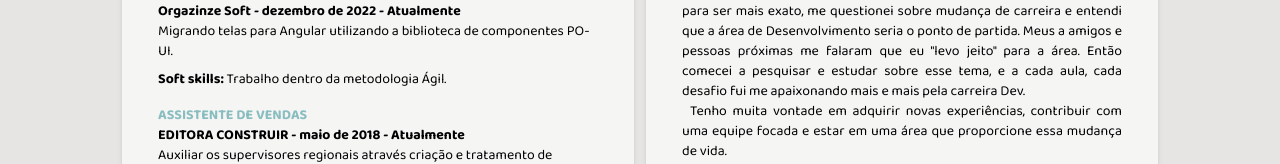
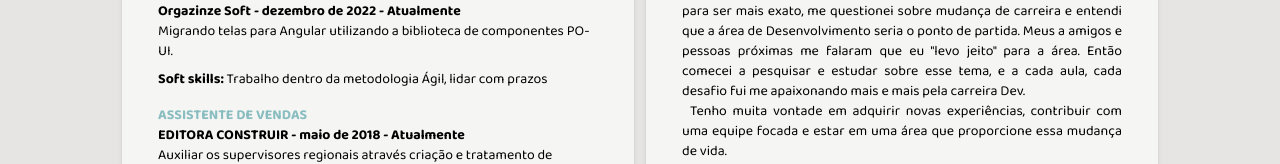
Before and after one commit to huannvictor/curriculo, a React (Create React App) app: page / in a window 1280 px wide. Shown: the part 353-517 px from the top of the page. Built offline with nearby package versions, Linux system fonts and the light colour scheme.

Commit message:
Update content.js

```diff
--- a/src/components/LastXP/content.js
+++ b/src/components/LastXP/content.js
@@ -4,7 +4,7 @@ export const xpContent = {
     company:"Orgazinze Soft",
     period:"dezembro de 2022 - Atualmente",
     description:"Migrando telas para Angular utilizando a biblioteca de componentes PO-UI.",
-    softSkills:"Trabalho dentro da metodologia Ágil."
+    softSkills:"Trabalho dentro da metodologia Ágil, lidar com prazos"
   },
   SalesAssistant: {
     position:"ASSISTENTE DE VENDAS",
```
